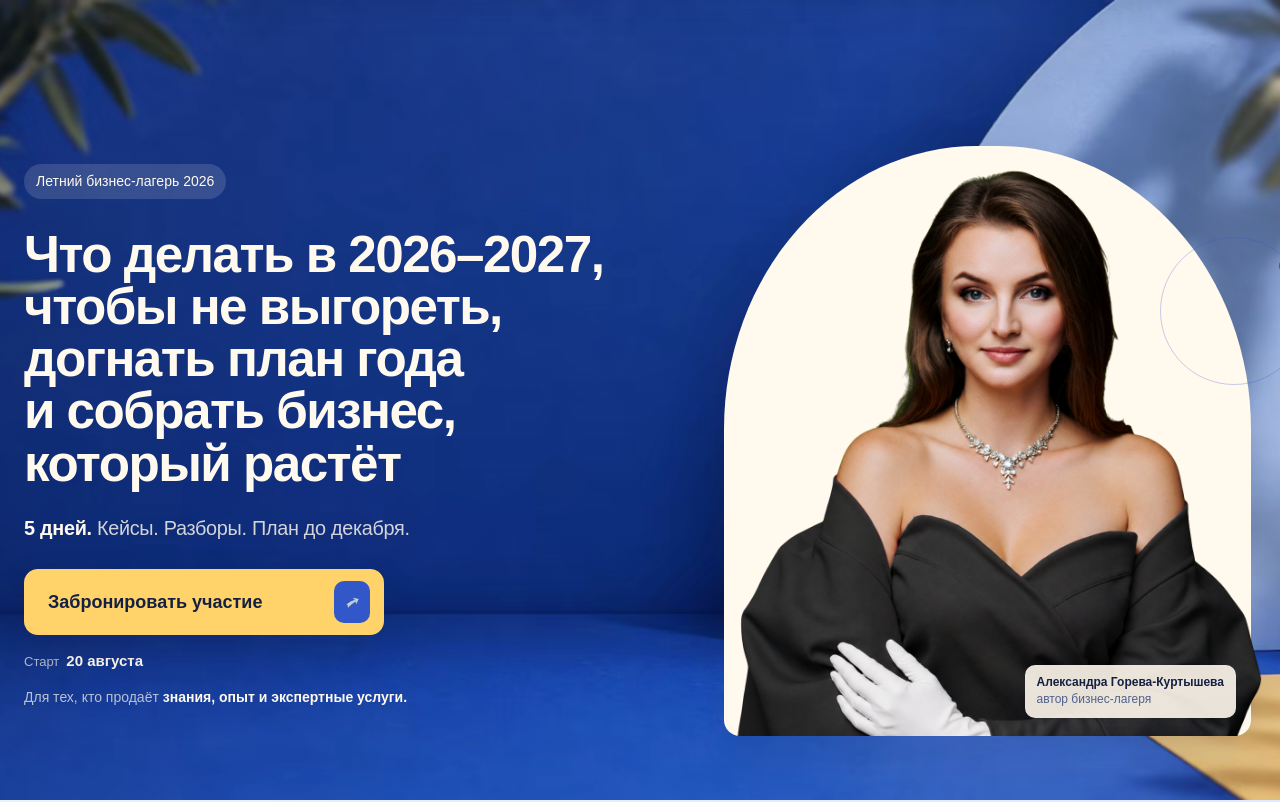
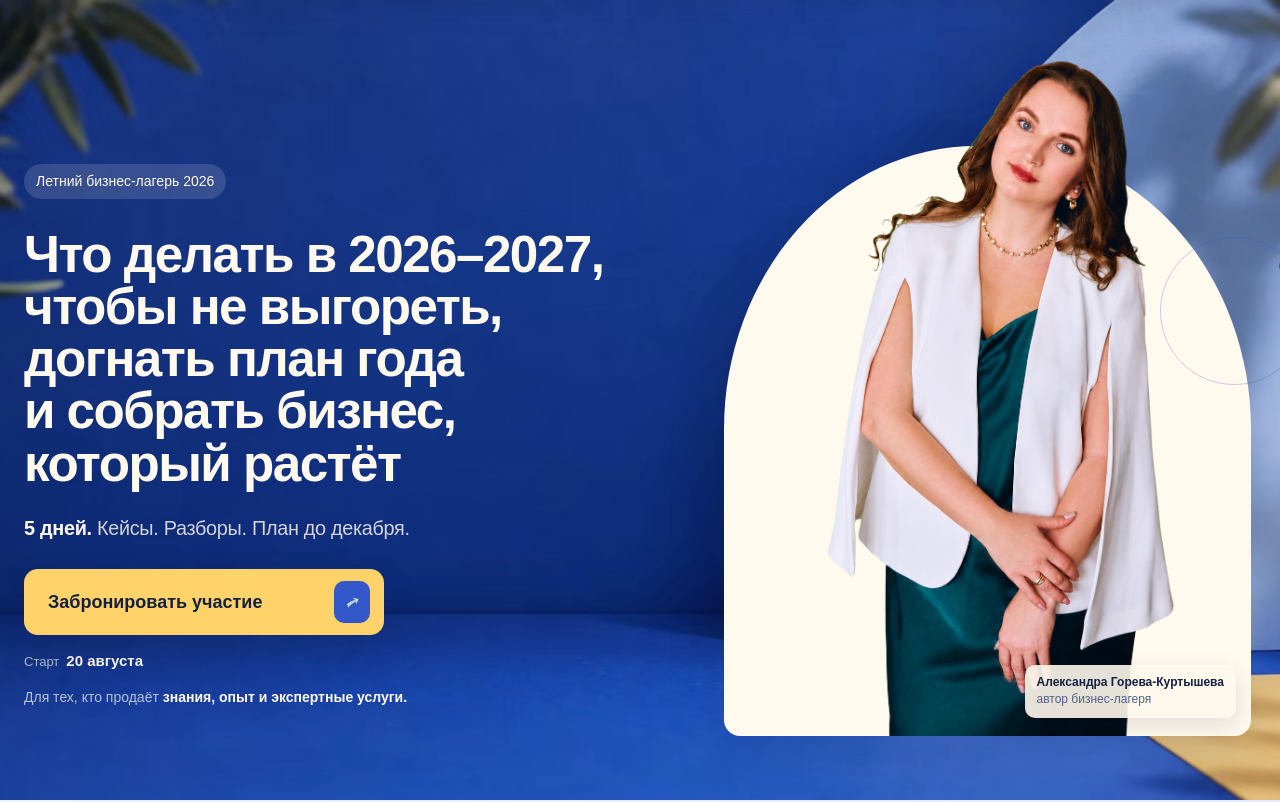
Before and after one commit to sergey9lap-sys/camp, a website: page index.html in a window 1280 px wide. Shown: the top 802 px of the page. Drawn offline with Linux system fonts and the light colour scheme; a script that the page names is missing.

Commit message:
Replace COM hero portrait

```diff
--- a/index.html
+++ b/index.html
@@ -69,7 +69,7 @@
           </div>
           <div class="hero-portrait reveal-media">
             <div class="hero-orbit" aria-hidden="true"></div>
-            <img src="/alexandra-hero-cutout.png" alt="Александра Горева-Куртышева" fetchpriority="high" />
+            <img src="/alexandra-hero-white.png" alt="Александра Горева-Куртышева" fetchpriority="high" />
             <p><strong>Александра Горева-Куртышева</strong><span>автор бизнес-лагеря</span></p>
           </div>
         </div>
```
Also changed, not shown: public/alexandra-hero-white.png (added).
